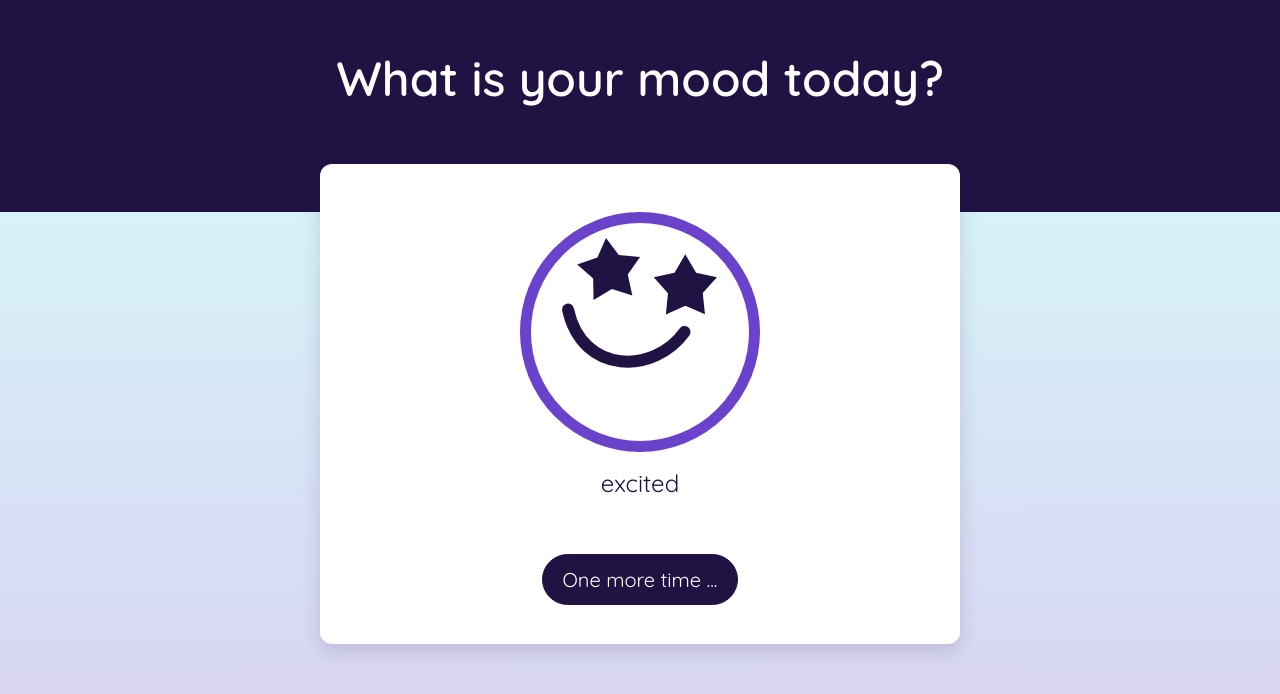
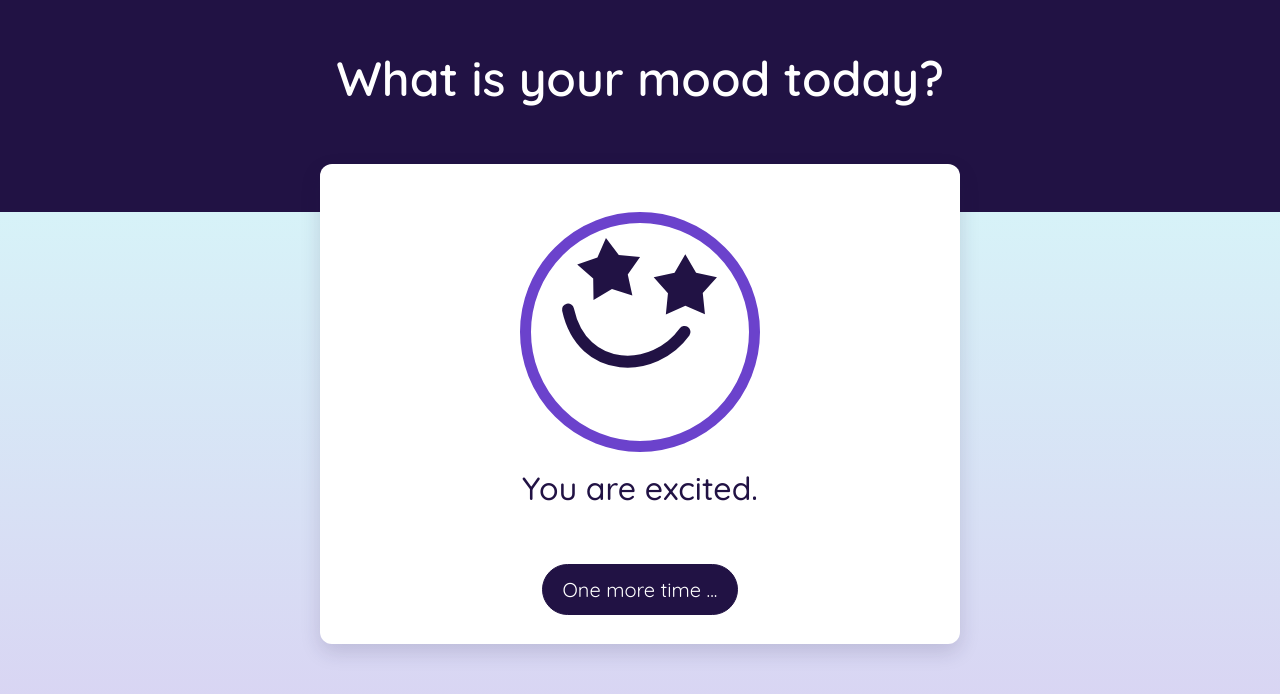
Before and after one commit to kolodzey/mood-checker, a website: page index.html in a window 1280 px wide. Both pictures are taken after a click on the button "That's my mood!". Drawn offline with nearby package versions, Linux system fonts and the light colour scheme.

Commit message:
Show selected mood after pausing animation

```diff
--- a/index.html
+++ b/index.html
@@ -151,7 +151,7 @@
             fill="#211244"
           />
         </svg>
-        <p id="mood" role="status" aria-live="polite">calm</p>
+        <p id="mood" class="is-hidden" role="status" aria-live="polite"></p>
         <div id="button-group">
           <button id="stop-btn" type="button">That's my mood!</button>
         </div>
--- a/script.js
+++ b/script.js
@@ -111,6 +111,7 @@ const MOODS = [
 // -------- setup --------
 const $ = (s) => document.querySelector(s);
 const HAS_MORPH = !!(gsap.plugins && gsap.plugins.MorphSVGPlugin);
+const formatMoodLabel = (mood) => `You are ${mood.id}.`;
 
 // Core selectors you show most often
 const CORE = ["#leftEye", "#rightEye", "#mouth"];
@@ -168,7 +169,6 @@ function setInitial(mood) {
   });
   gsap.set(CORE, { autoAlpha: 1 });
   gsap.set(HIDABLE, { autoAlpha: 0 });
-  $("#mood").textContent = mood.id;
 }
 
 function morphTo(mood, dur = 0.9) {
@@ -178,7 +178,6 @@ function morphTo(mood, dur = 0.9) {
 
   tl.call(
     () => {
-      $("#mood").textContent = mood.id;
       window.currentMood = mood;
     },
     null,
@@ -303,15 +302,6 @@ function morphTo(mood, dur = 0.9) {
     hide(tl, ["#leftEyeOpen", "#rightEyeOpen"], "start", 0.22);
   }
 
-  // label text
-  tl.call(
-    () => {
-      $("#mood").textContent = mood.id;
-    },
-    null,
-    `start+=${labelAt.toFixed(2)}`,
-  );
-
   return tl;
 }
 
@@ -343,14 +333,19 @@ tl.add(morphTo(calm, 1.5))
 
 // buttons
 const moodButton = document.getElementById("stop-btn");
+const moodLabel = document.getElementById("mood");
 let isPausedByUser = false;
 
 moodButton?.addEventListener("click", () => {
   if (isPausedByUser) {
     tl.restart();
+    moodLabel.textContent = "";
+    moodLabel.classList.add("is-hidden");
     moodButton.textContent = "That's my mood!";
   } else {
     tl.pause();
+    moodLabel.textContent = formatMoodLabel(window.currentMood || calm);
+    moodLabel.classList.remove("is-hidden");
     moodButton.textContent = "One more time ...";
   }
 
--- a/style.css
+++ b/style.css
@@ -51,6 +51,12 @@ p {
 
 p#mood {
   padding-top: 1rem;
+  font-weight: 500;
+  font-size: 2rem;
+}
+
+p#mood.is-hidden {
+  visibility: hidden;
 }
 
 #box svg {
```
